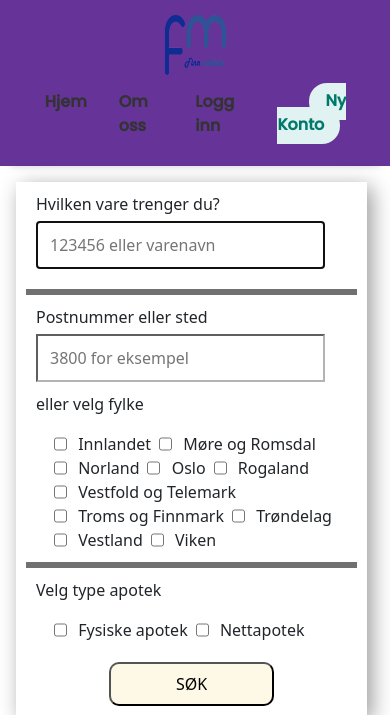
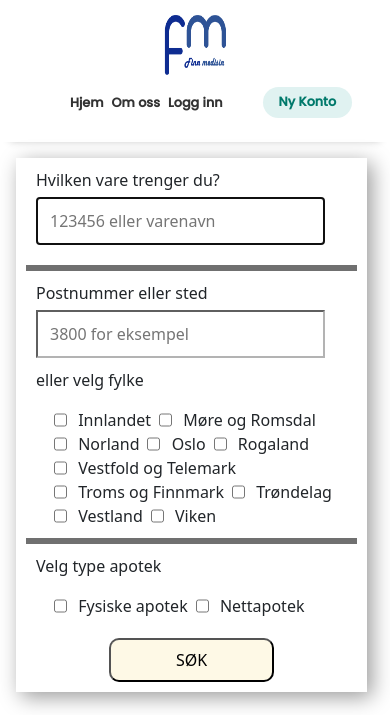
Before and after one commit to Josyno106/finn-medisin, a PHP site: page /index.php in a window 390 px wide. Shown: the top 715 px of the page. Run offline with PHP 8.4, Linux system fonts and the light colour scheme; some web fonts are replaced.

Commit message:
added more mobile styles

```diff
--- a/css/index.css
+++ b/css/index.css
@@ -576,7 +576,7 @@ td {
     width: 100%;
   }
   header {
-    background-color: rebeccapurple;
+    /* background-color: rebeccapurple; */
     width: 100%;
   }
   .logo_nav_header {
@@ -584,4 +584,10 @@ td {
     flex-direction: column;
     width: 100%;
   }
+  nav ul {
+    gap: 0.5rem;
+  }
+  nav ul li a {
+    font-size: 0.8rem;
+  }
 }
```
